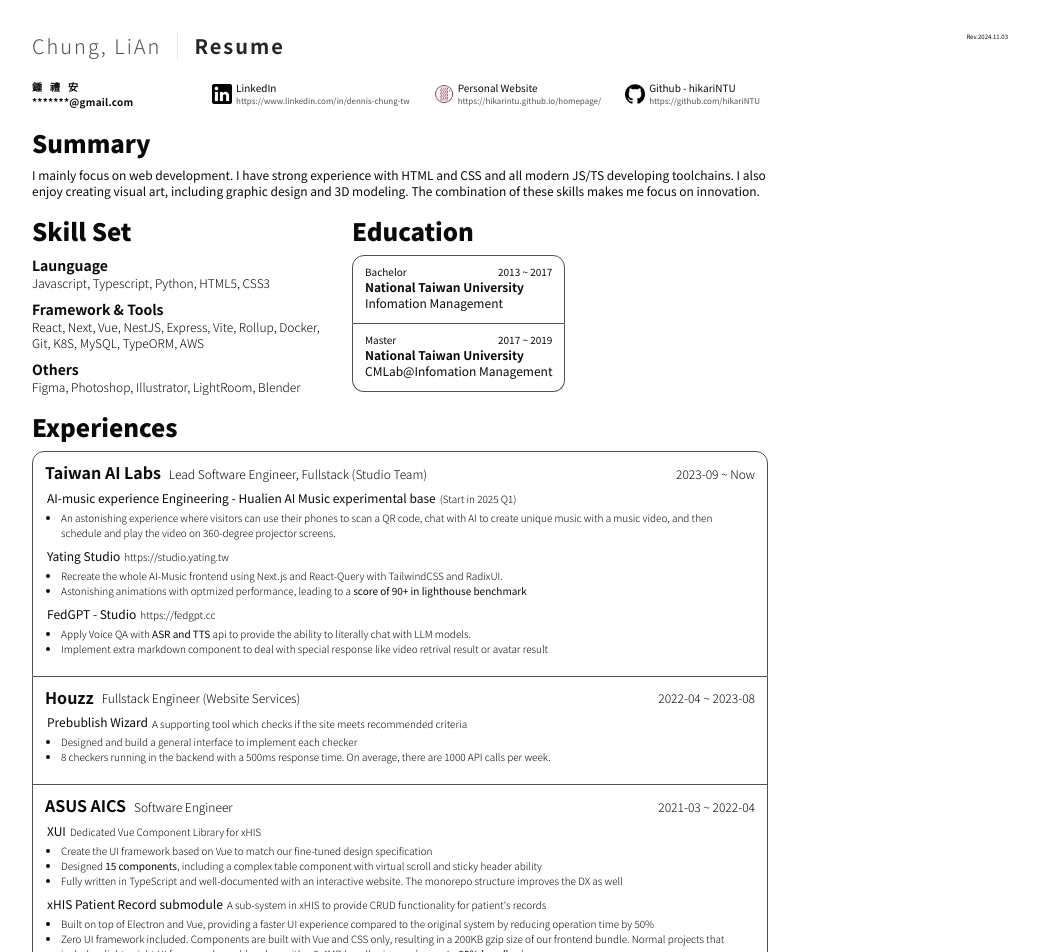
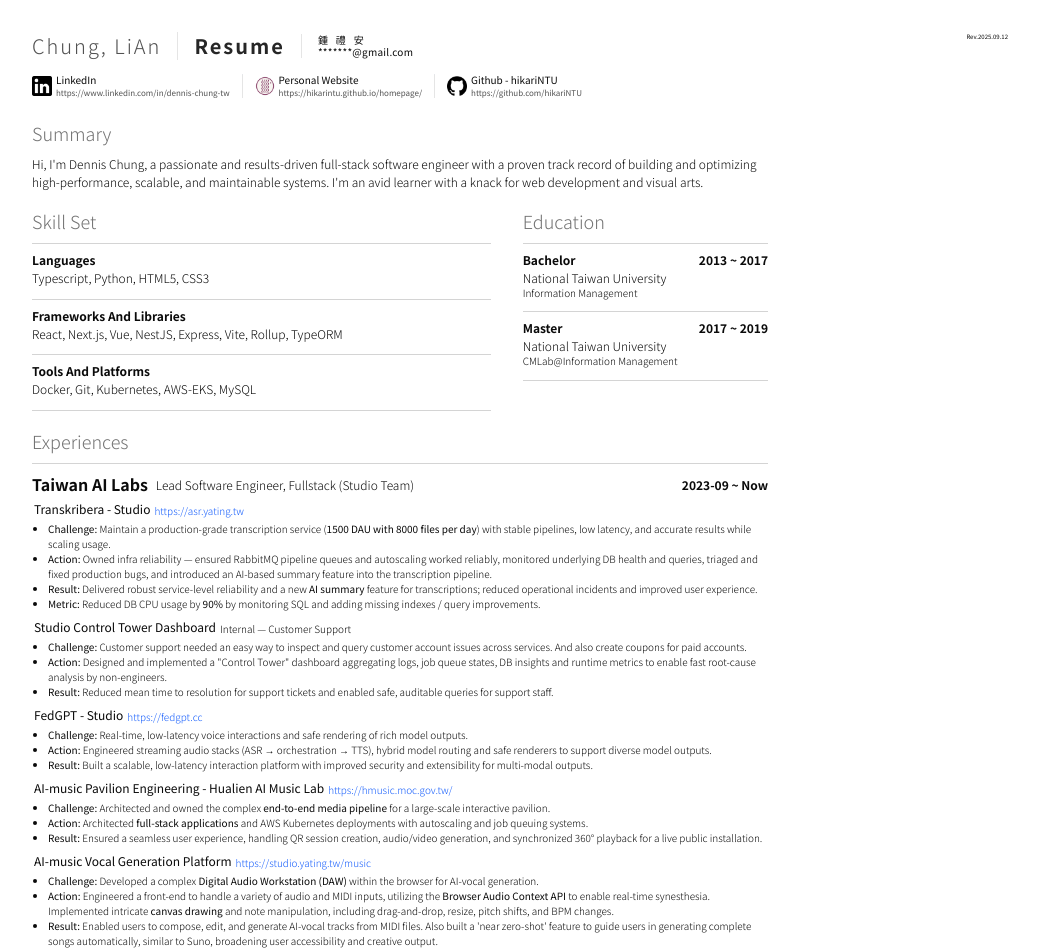
Before and after one commit to hikariNTU/homepage, a React (Vite) app: page /#/cv in a window 1280 px wide. Shown: the top 952 px of the page, without its empty margins (240-1279 px from the left). Built offline with nearby package versions, Linux system fonts and the light colour scheme.

Commit message:
feat: enhance CV page with detailed sections and dynamic content

```diff
--- a/index.html
+++ b/index.html
@@ -13,7 +13,6 @@
       href="https://fonts.googleapis.com/css2?family=Noto+Sans+TC:wght@100..900&family=Lato:ital,wght@1,700&display=swap"
       rel="stylesheet"
     />
-    <link rel="preload" as="image" href="/lake_orange.webp" />
 
     <meta name="viewport" content="width=device-width, initial-scale=1.0" />
     <!-- <title>Landing Page | Hikari personal website</title> -->
--- a/package.json
+++ b/package.json
@@ -19,6 +19,7 @@
     "clsx": "^2.1.1",
     "dom-to-image": "^2.6.0",
     "jotai": "^2.8.4",
+    "lodash": "^4.17.21",
     "lucide-react": "^0.400.0",
     "qrcode.react": "^4.2.0",
     "react": "^19.1.1",
@@ -28,6 +29,7 @@
     "@tailwindcss/postcss": "^4.1.11",
     "@tanstack/router-plugin": "^1.131.11",
     "@types/dom-to-image": "^2.6.7",
+    "@types/lodash": "^4.17.20",
     "@types/react": "^19",
     "@types/react-dom": "^19",
     "@typescript-eslint/eslint-plugin": "^8.39.1",
--- a/src/components/cv-page.tsx
+++ b/src/components/cv-page.tsx
@@ -1,8 +1,161 @@
+import { PropsWithChildren, ReactNode, useLayoutEffect } from "react";
+import clsx from "clsx";
+import { startCase } from "lodash";
 import styleData from "@/styles/cv.css?inline";
-import { PropsWithChildren, ReactNode, useLayoutEffect } from "react";
 import linkedinIcon from "@/assets/linkedin.png";
 import githubIcon from "@/assets/github.png";
 import homepageIcon from "@/assets/homepage-manifest-icon.png";
+
+const contexts = {
+  revision: "2025.09.12",
+  intro:
+    "Hi, I'm Dennis Chung, a passionate and results-driven full-stack software engineer with a proven track record of building and optimizing high-performance, scalable, and maintainable systems. I'm an avid learner with a knack for web development and visual arts.",
+  skills: {
+    languages: ["Typescript", "Python", "HTML5", "CSS3"],
+    frameworksAndLibraries: [
+      "React",
+      "Next.js",
+      "Vue",
+      "NestJS",
+      "Express",
+      "Vite",
+      "Rollup",
+      "TypeORM",
+    ],
+    toolsAndPlatforms: ["Docker", "Git", "Kubernetes", "AWS-EKS", "MySQL"],
+  },
+  educations: [
+    {
+      degree: "Bachelor",
+      period: "2013 ~ 2017",
+      school: "National Taiwan University",
+      department: "Information Management",
+    },
+    {
+      degree: "Master",
+      period: "2017 ~ 2019",
+      school: "National Taiwan University",
+      department: "CMLab@Information Management",
+    },
+  ],
+  experiences: [
+    {
+      where: "Taiwan AI Labs",
+      title: "Lead Software Engineer, Fullstack (Studio Team)",
+      period: "2023-09 ~ Now",
+      projects: [
+        {
+          title: "Transkribera - Studio",
+          extra: "https://asr.yating.tw",
+          items: [
+            "**Challenge:** Maintain a production-grade transcription service (**1500 DAU with 8000 files per day**) with stable pipelines, low latency, and accurate results while scaling usage.",
+            "**Action:** Owned infra reliability — ensured RabbitMQ pipeline queues and autoscaling worked reliably, monitored underlying DB health and queries, triaged and fixed production bugs, and introduced an AI-based summary feature into the transcription pipeline.",
+            "**Result:** Delivered robust service-level reliability and a new **AI summary** feature for transcriptions; reduced operational incidents and improved user experience.",
+            "**Metric:** Reduced DB CPU usage by **90%** by monitoring SQL and adding missing indexes / query improvements.",
+          ],
+        },
+        {
+          title: "Studio Control Tower Dashboard",
+          extra: "Internal — Customer Support",
+          items: [
+            "**Challenge:** Customer support needed an easy way to inspect and query customer account issues across services. And also create coupons for paid accounts.",
+            '**Action:** Designed and implemented a "Control Tower" dashboard aggregating logs, job queue states, DB insights and runtime metrics to enable fast root-cause analysis by non-engineers.',
+            "**Result:** Reduced mean time to resolution for support tickets and enabled safe, auditable queries for support staff.",
+          ],
+        },
+        {
+          title: "FedGPT - Studio",
+          extra: "https://fedgpt.cc",
+          items: [
+            "**Challenge:** Real-time, low-latency voice interactions and safe rendering of rich model outputs.",
+            "**Action:** Engineered streaming audio stacks (ASR → orchestration → TTS), hybrid model routing and safe renderers to support diverse model outputs.",
+            "**Result:** Built a scalable, low-latency interaction platform with improved security and extensibility for multi-modal outputs.",
+          ],
+        },
+        {
+          title: "AI-music Pavilion Engineering - Hualien AI Music Lab",
+          extra: "https://hmusic.moc.gov.tw/",
+          items: [
+            "**Challenge:** Architected and owned the complex **end-to-end media pipeline** for a large-scale interactive pavilion.",
+            "**Action:** Architected **full-stack applications** and AWS Kubernetes deployments with autoscaling and job queuing systems.",
+            "**Result:** Ensured a seamless user experience, handling QR session creation, audio/video generation, and synchronized 360° playback for a live public installation.",
+          ],
+        },
+        {
+          title: "AI-music Vocal Generation Platform",
+          extra: "https://studio.yating.tw/music",
+          items: [
+            "**Challenge:** Developed a complex **Digital Audio Workstation (DAW)** within the browser for AI-vocal generation.",
+            "**Action:** Engineered a front-end to handle a variety of audio and MIDI inputs, utilizing the **Browser Audio Context API** to enable real-time synesthesia. Implemented intricate **canvas drawing** and note manipulation, including drag-and-drop, resize, pitch shifts, and BPM changes.",
+            "**Result:** Enabled users to compose, edit, and generate AI-vocal tracks from MIDI files. Also built a 'near zero-shot' feature to guide users in generating complete songs automatically, similar to Suno, broadening user accessibility and creative output.",
+          ],
+        },
+        {
+          title: "Yating Studio",
+          extra: "https://studio.yating.tw",
+          items: [
+            "**Challenge:** The existing front-end needed a complete overhaul to improve performance and maintainability.",
+            "**Action:** Led the rewrite of multiple front-end applications using **Next.js** and **Vite**, implementing a component-driven design.",
+            "**Result:** Achieved **90+ Lighthouse scores** through **SSR/ISR**, code-splitting, and **CDN** optimizations, dramatically improving user-facing performance.",
+          ],
+        },
+      ],
+    },
+    {
+      where: "Houzz",
+      title: "Fullstack Engineer (Website Services)",
+      period: "2022-04 ~ 2023-08",
+      projects: [
+        {
+          title: "Prepublish Wizard",
+          extra:
+            "A supporting tool which checks if the site meets recommended criteria",
+          items: [
+            "**Challenge:** Needed an automated tool to validate sites against recommended criteria.",
+            "**Action:** Designed and built a general-purpose interface to implement **8 critical checkers** in the backend.",
+            "**Result:** Optimized the tool to achieve a **500ms response time**, processing an average of **1000 API calls per week** and ensuring site quality.",
+          ],
+        },
+      ],
+    },
+    {
+      where: "ASUS AICS",
+      title: "Software Engineer",
+      period: "2021-03 ~ 2022-04",
+      projects: [
+        {
+          title: "XUI",
+          extra: "Dedicated Vue Component Library for xHIS",
+          items: [
+            "**Challenge:** A dedicated UI framework was needed to match a fine-tuned design specification for the xHIS project.",
+            "**Action:** Created a **Vue Component Library**, designing and implementing **15 components** from scratch.",
+            "**Result:** Developed complex components with **virtual scroll** and **sticky header** capabilities, improving the developer experience with a monorepo structure.",
+          ],
+        },
+        {
+          title: "xHIS Patient Record submodule",
+          extra:
+            "A sub-system in xHIS to provide CRUD functionality for patient's records",
+          items: [
+            "**Challenge:** The original system had a slow and inefficient UI for patient record management.",
+            "**Action:** Authored a new sub-system using **Electron** and **Vue**, focusing on a lean front-end without a UI framework.",
+            "**Result:** **Reduced operation time by 50%** and achieved a final bundle size of only **200KB (gzipped)**, representing a **95% size reduction** compared to typical projects.",
+          ],
+        },
+        {
+          title: "xHIS Mobile Rounding",
+          extra:
+            "A Medical rounding supporting application run on iPad for daily usage",
+          items: [
+            "**Challenge:** Inpatient rounding procedures were reliant on paper documents, creating inefficiencies.",
+            "**Action:** Provided a mobile solution for inpatient rounding on iPad, eliminating the need for paper.",
+            "**Result:** The app's deployment led to a **35% reduction in rounding time** and reached **100 monthly active users (MAU)** with **10,000 monthly active records (MAR)** in its first quarter.",
+          ],
+        },
+      ],
+    },
+  ],
+};
 
 function useStyleData() {
   const id = "cv-styles";
@@ -16,7 +169,7 @@
     return () => {
       document.getElementById(id)?.remove();
     };
-  });
+  }, []);
 }
 
 export function CVPage() {
@@ -24,177 +177,96 @@
   return (
     <main className="mx-auto max-w-[800px] p-8 text-neutral-950">
       <Title />
-      <footer className="absolute right-8 top-8 text-[6px]">
-        Rev.2024.11.03
+      <footer className="absolute top-8 right-8 text-[6px]">
+        Rev.{contexts.revision}
       </footer>
       <Header />
       <Section title="Summary">
-        <p className="text-xs">
-          I mainly focus on web development. I have strong experience with HTML
-          and CSS and all modern JS/TS developing toolchains. I also enjoy
-          creating visual art, including graphic design and 3D modeling. The
-          combination of these skills makes me focus on innovation.
-        </p>
+        <p className="text-xs leading-normal font-light">{contexts.intro}</p>
       </Section>
-      <div className="flex flex-wrap">
-        <Section title="Skill Set">
-          <dl className="mr-8 flex max-w-72 flex-col text-sm font-light">
-            <dt className="mt-2 inline font-bold first-of-type:mt-0">
-              Launguage
+      <div className="flex flex-wrap justify-between">
+        <Section title="Skill Set" className="flex-2/3">
+          <dl className="xs:mr-8 flex flex-col">
+            {Object.entries(contexts.skills).map(([title, items]) => (
+              <BorderBox key={title} className="flex flex-col">
+                <dt className="mb-0.5 inline text-xs font-bold">
+                  {startCase(title)}
                 </dt>
-            <dd className="inline text-xs">
-              Javascript, Typescript, Python, HTML5, CSS3
+                <dd className="inline text-xs leading-snug font-light">
+                  {items.join(", ")}
                 </dd>
-            <dt className="mt-2 inline font-bold first-of-type:mt-0">
-              Framework & Tools
-            </dt>
-            <dd className="inline text-xs">
-              React, Next, Vue, NestJS, Express, Vite, Rollup, Docker, Git, K8S,
-              MySQL, TypeORM, AWS
-            </dd>
-            <dt className="mt-2 inline font-bold first-of-type:mt-0">Others</dt>
-            <dd className="inline text-xs">
-              Figma, Photoshop, Illustrator, LightRoom, Blender
-            </dd>
+              </BorderBox>
+            ))}
           </dl>
         </Section>
-        <Section title="Education">
-          <BorderBox>
-            <div className="flex justify-between text-[10px]">
-              <div>Bachelor</div>
-              <div>2013 ~ 2017</div>
+        <Section title="Education" className="min-w-40 flex-1/3">
+          {contexts.educations.map(({ degree, period, school, department }) => (
+            <BorderBox
+              key={degree}
+              className="flex flex-col justify-between text-xs"
+            >
+              <div className="mb-0.5 flex justify-between font-bold">
+                <div>{degree}</div>
+                <div>{period}</div>
               </div>
-            <div className="text-xs font-bold">National Taiwan University</div>
-            <div className="text-xs">Infomation Management</div>
+              <div className="font-light">{school}</div>
+              <div className="text-[10px] font-light">{department}</div>
             </BorderBox>
-          <BorderBox>
-            <div className="flex justify-between text-[10px]">
-              <div>Master</div>
-              <div>2017 ~ 2019</div>
-            </div>
-            <div className="text-xs font-bold">National Taiwan University</div>
-            <div className="text-xs">CMLab@Infomation Management</div>
-          </BorderBox>
+          ))}
         </Section>
       </div>
       <Section title="Experiences">
-        <Experience
-          where="Taiwan AI Labs"
-          title="Lead Software Engineer, Fullstack (Studio Team)"
-          period="2023-09 ~ Now"
-        >
-          <Project
-            title="AI-music experience Engineering - Hualien AI Music experimental base"
-            extra="(Start in 2025 Q1)"
-            items={[
-              "An astonishing experience where visitors can use their phones to scan a QR code, chat with AI to create unique music with a music video, and then schedule and play the video on 360-degree projector screens.",
-            ]}
-          />
-          <Project
-            title="Yating Studio"
-            extra="https://studio.yating.tw"
-            items={[
-              "Recreate the whole AI-Music frontend using Next.js and React-Query with TailwindCSS and RadixUI.",
-              "Astonishing animations with optmized performance, leading to a **score of 90+ in lighthouse benchmark**",
-            ]}
-          />
-          <Project
-            title="FedGPT - Studio"
-            extra="https://fedgpt.cc"
-            items={[
-              "Apply Voice QA with **ASR and TTS** api to provide the ability to literally chat with LLM models.",
-              "Implement extra markdown component to deal with special response like video retrival result or avatar result",
-            ]}
-          />
+        {contexts.experiences.map(({ where, title, period, projects }) => (
+          <Experience key={where} where={where} title={title} period={period}>
+            {projects.map(({ title, extra, items }) => (
+              <Project key={title} title={title} extra={extra} items={items} />
+            ))}
           </Experience>
-        <Experience
-          where="Houzz"
-          title="Fullstack Engineer (Website Services)"
-          period="2022-04 ~ 2023-08"
-        >
-          <Project
-            title="Prebublish Wizard"
-            extra="A supporting tool which checks if the site meets recommended criteria"
-            items={[
-              "Designed and build a general interface to implement each checker",
-              "8 checkers running in the backend with a 500ms response time. On average, there are 1000 API calls per week.",
-            ]}
-          />
-        </Experience>
-        <Experience
-          where="ASUS AICS"
-          title="Software Engineer"
-          period="2021-03 ~ 2022-04"
-        >
-          <Project
-            title="XUI"
-            extra="Dedicated Vue Component Library for xHIS"
-            items={[
-              "Create the UI framework based on Vue to match our fine-tuned design specification",
-              "Designed **15 components**, including a complex table component with virtual scroll and sticky header ability",
-              "Fully written in TypeScript and well-documented with an interactive website. The monorepo structure improves the DX as well",
-            ]}
-          />
-          <Project
-            title="xHIS Patient Record submodule"
-            extra="A sub-system in xHIS to provide CRUD functionality for patient's records"
-            items={[
-              "Built on top of Electron and Vue, providing a faster UI experience compared to the original system by reducing operation time by 50%",
-              "Zero UI framework included. Components are built with Vue and CSS only, resulting in a 200KB gzip size of our frontend bundle. Normal projects that include a lightweight UI framework would end up with a 2-4MB bundle size, **saving up to 95% bundle size**.",
-              "Fully written in TypeScript and well-documented with an interactive website. The monorepo structure improves the DX as well",
-            ]}
-          />
-          <Project
-            title="xHIS Mobile Rounding"
-            extra="A Medical rounding supporting application run on iPad for daily usage"
-            items={[
-              "Provided a mobile solution for inpatient rounding procedures, eliminating the need for paper documents",
-              "Currently deployed in a single hospital with **100 mounthly active users(MAU) and 10k MAR** in 2021 Q3",
-              "Greatly **reduced the rounding time by up to 35%**. Patients can also benefit from the medical record that our app can display",
-            ]}
-          />
-        </Experience>
+        ))}
       </Section>
     </main>
   );
 }
 
 function Title() {
+  const email = new URL(document.location.toString()).searchParams.get("email");
+
   return (
+    <div className="flex items-center">
       <h1 className="flex flex-wrap items-center gap-4 text-xl tracking-widest text-neutral-600 max-sm:gap-2">
         <span className="font-light">Chung, LiAn</span>{" "}
-      <span className="border-l pl-4 font-bold text-neutral-800 max-sm:pl-2">
+        <span className="border-l border-neutral-200 pl-4 font-bold text-neutral-800 max-sm:pl-2">
           Resume
         </span>
       </h1>
+      <div className="ml-4 flex flex-col border-l border-neutral-200 pl-4 text-[10px] leading-3">
+        <div className="tracking-[8px]">鍾禮安</div>
+        <div className="tracking-wide">{email || "*******@gmail.com"}</div>
+      </div>
+    </div>
   );
 }
 
 function Header() {
-  const email = new URL(document.location.toString()).searchParams.get("email");
   return (
-    <header className="mt-4 flex flex-wrap items-center gap-2">
-      <div className="mr-4 flex-1 text-[10px] font-bold">
-        <div className="tracking-[8px]">鍾禮安</div>
-        <span className="tracking-wide">{email || "*******@gmail.com"}</span>
-      </div>
-      <div className="-ml-2 flex flex-wrap items-center gap-2">
+    <header className="mt-2 -ml-2 flex flex-wrap items-center gap-1">
       <LinkSet
         icon={linkedinIcon}
         title="LinkedIn"
         url="https://www.linkedin.com/in/dennis-chung-tw"
       />
+      <hr className="h-6 w-px bg-neutral-200" />
       <LinkSet
         icon={homepageIcon}
         title="Personal Website"
         url="https://hikarintu.github.io/homepage/"
       />
+      <hr className="h-6 w-px bg-neutral-200" />
       <LinkSet
         icon={githubIcon}
         title="Github - hikariNTU"
         url="https://github.com/hikariNTU"
       />
-      </div>
     </header>
   );
 }
@@ -214,18 +286,30 @@
   );
 }
 
-function Section(props: PropsWithChildren<{ title: string }>) {
+function Section(
+  props: PropsWithChildren<{ title: string; className?: string }>,
+) {
   return (
-    <section className="mt-4">
-      <h2 className="mb-2 text-2xl font-black">{props.title}</h2>
+    <section className={clsx("mt-4", props.className)}>
+      <h2 className="mb-2 text-lg font-light text-neutral-500">
+        {props.title}
+      </h2>
       {props.children}
     </section>
   );
 }
 
-function BorderBox({ children }: PropsWithChildren) {
+function BorderBox({
+  children,
+  className,
+}: PropsWithChildren<{ className?: string }>) {
   return (
-    <section className="border border-t-0 border-neutral-600 px-3 pb-3 pt-2 first-of-type:rounded-t-xl first-of-type:border-t last-of-type:rounded-b-xl">
+    <section
+      className={clsx(
+        "border-b border-neutral-300 pt-2 pb-3 first-of-type:border-t",
+        className,
+      )}
+    >
       {children}
     </section>
   );
@@ -238,11 +322,11 @@
   children,
 }: PropsWithChildren<{ where: string; title: string; period: string }>) {
   return (
-    <BorderBox>
+    <BorderBox className="">
       <div className="mt-1 flex items-end gap-2">
-        <h3 className="text-base font-bold leading-[1.1]">{where}</h3>
+        <h3 className="text-base leading-[1.1] font-bold">{where}</h3>
         <div className="text-xs font-light">{title}</div>
-        <div className="ml-auto text-xs font-light">{period}</div>
+        <div className="ml-auto text-xs font-bold">{period}</div>
       </div>
       {children}
     </BorderBox>
@@ -253,12 +337,20 @@
   title,
   extra,
   items,
-}: PropsWithChildren<{ title: string; extra?: ReactNode; items: string[] }>) {
+}: PropsWithChildren<{
+  title: string;
+  extra?: ReactNode;
+  items: readonly string[];
+}>) {
   return (
-    <section className="my-2 pl-0.5">
+    <section className="my-2 break-inside-avoid pl-0.5">
       <div className="mb-1 flex items-end gap-1 text-xs">
         <h4>{title}</h4>
-        {extra && <div className="text-[10px] font-light">{extra}</div>}
+        {extra && (
+          <div className="text-[10px] font-light">
+            <MaybeLink>{extra}</MaybeLink>
+          </div>
+        )}
       </div>
       <ul className="list-disc pl-3.5 text-[10px] font-light">
         {items.map((v) => {
@@ -274,3 +366,14 @@
     </section>
   );
 }
+
+function MaybeLink({ children }: PropsWithChildren) {
+  if (typeof children !== "string" || !children.startsWith("http")) {
+    return children;
+  }
+  return (
+    <a href={children} className="text-blue-600 hover:underline">
+      {children}
+    </a>
+  );
+}
```
Also changed, not shown: 2 other files (tests, documents, lock files or other folders). Lines whose indentation alone changed are shown as unchanged.
